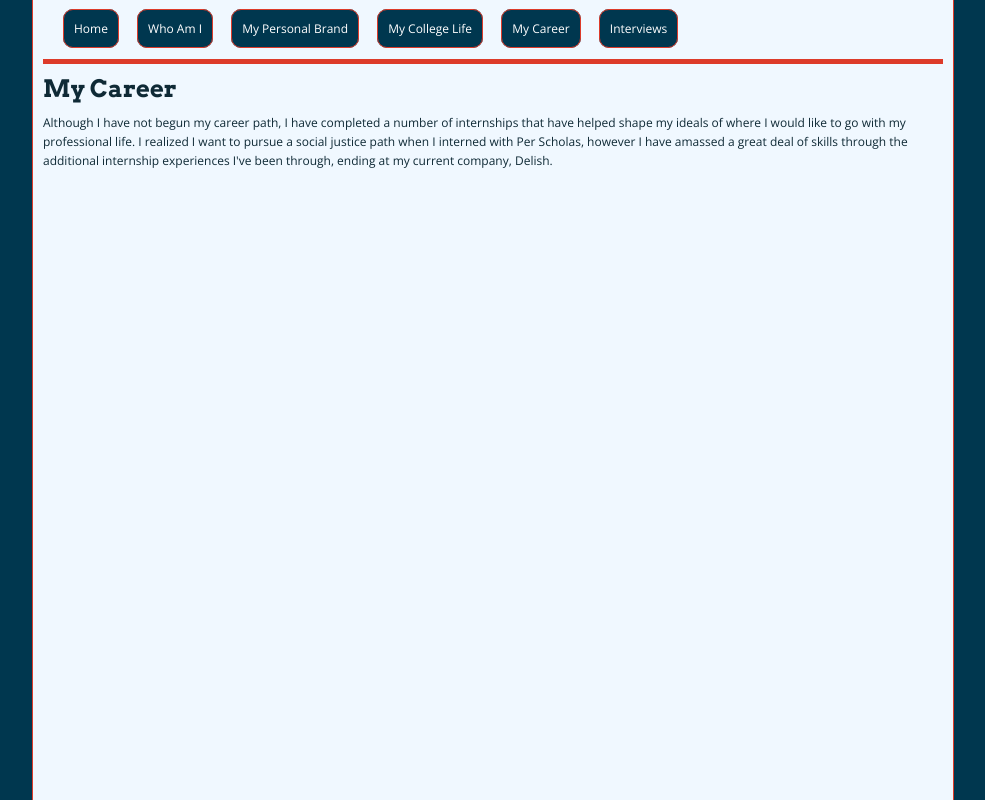
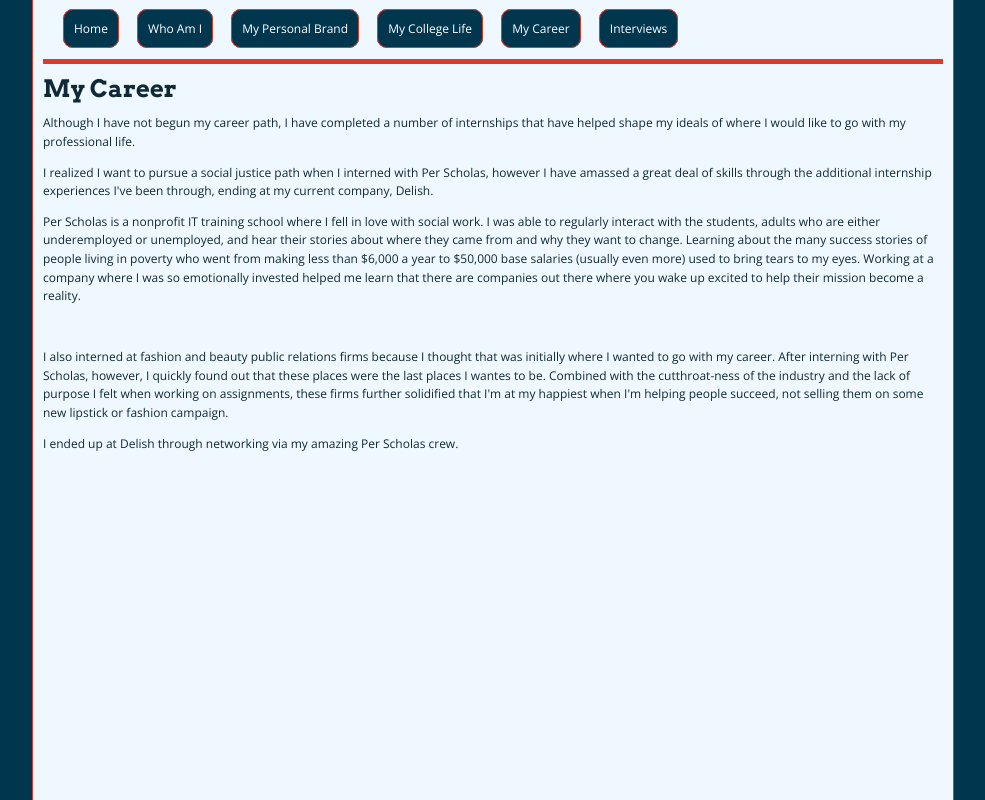
Before and after one commit to dgriswa/My-Life-In-Perspective, a plain HTML site: page Website/my-career/index.html in a window 1280 px wide. Shown: the whole page, without its empty margins (147-1132 px from the left). Drawn offline with nearby package versions, Linux system fonts and the light colour scheme; a web font is replaced by a local one.

Commit message:
Added text to my career page

```diff
--- a/Website/my-career/index.html
+++ b/Website/my-career/index.html
@@ -24,7 +24,12 @@
  </div>
   <div class ="content"> <!-- InstanceBeginEditable name="Content" -->
       <h1>My Career</h1>
-      <p>Although I have not begun my career path, I have completed a number of internships that have helped shape my ideals of where I would like to go with my professional life. I realized I want to pursue a social justice path when I interned with Per Scholas, however I have amassed a great deal of skills through the additional internship experiences I've been through, ending at my current company, Delish.</p>
+      <p>Although I have not begun my career path, I have completed a number of internships that have helped shape my ideals of where I would like to go with my professional life. </p>
+      <p>I realized I want to pursue a social justice path when I interned with Per Scholas, however I have amassed a great deal of skills through the additional internship experiences I've been through, ending at my current company, Delish.</p>
+      <p>Per Scholas is a nonprofit IT training school where I fell in love with social work. I was able to regularly interact with the students, adults who are either underemployed or unemployed, and hear their stories about where they came from and why they want to change. Learning about the many success stories of people living in poverty who went from making less than $6,000 a year to $50,000 base salaries (usually even more) used to bring tears to my eyes. Working at a company where I was so emotionally invested helped me learn that there are companies out there where you wake up excited to help their mission become a reality.</p>
+      <p>&nbsp;</p>
+      <p>I also interned at fashion and beauty public relations firms because I thought that was initially where I wanted to go with my career. After interning with Per Scholas, however, I quickly found out that these places were the last places I wantes to be. Combined with the cutthroat-ness of the industry and the lack of purpose I felt when working on assignments, these firms further solidified that I'm at my happiest when I'm helping people succeed, not selling them on some new lipstick or fashion campaign.</p>
+      <p>I ended up at Delish through networking via my amazing Per Scholas crew.</p>
   <!-- InstanceEndEditable -->
     </div>
 </div>
```
Also changed, not shown: Website/who-am-i/index.html (+1 -1 lines).
